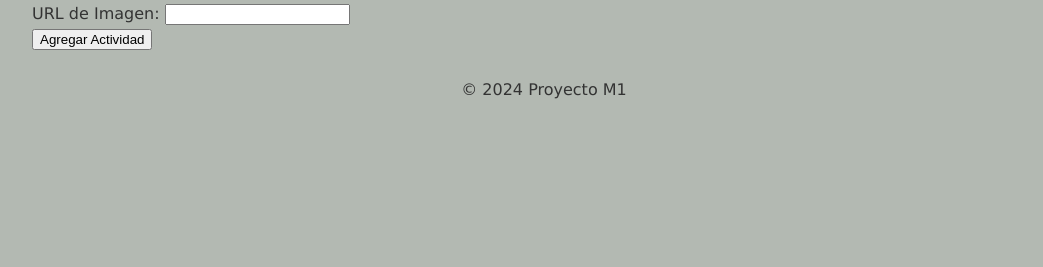
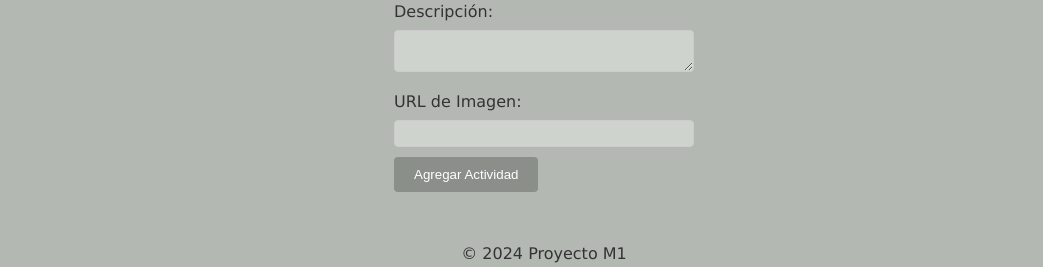
Before and after one commit to MarcosAnselmoPortillo/henry-m1-personal-website, a website: page index.html in a window 1280 px wide. Shown: the part 699-966 px from the top of the page, without its empty margins (96-1139 px from the left). Before the commit the page ends 802 px from the top, so only its background shows below. Drawn offline with Linux system fonts and the light colour scheme.

Commit message:
Solving Agregar Actividad feature from homework 03-M1

```diff
--- a/index.html
+++ b/index.html
@@ -49,7 +49,7 @@
           <label for="url-imagen">URL de Imagen:</label>
           <input type="url" id="url-imagen" name="url-imagen" /><br />
 
-          <button id="agregar-actividad-btn" type="submit">
+          <button id="agregar-actividad-btn" type="button">
             Agregar Actividad
           </button>
         </form>
--- a/scripts/index.js
+++ b/scripts/index.js
@@ -29,7 +29,6 @@ class Repository {
 const repository = new Repository();
 
 function convertActivityToHtml(activity) {
-  console.log(activity);
   const { id, title, description, imgUrl } = activity;
 
   const titleTag = document.createElement("h3");
@@ -38,7 +37,7 @@ function convertActivityToHtml(activity) {
 
   titleTag.innerHTML = title;
   descriptionTag.innerHTML = description;
-  imageTag.src = imgUrl;
+  imageTag.setAttribute("src", imgUrl);
 
   const divActivity = document.createElement("div");
 
@@ -47,7 +46,7 @@ function convertActivityToHtml(activity) {
   divActivity.appendChild(imageTag);
 
   divActivity.className = "actividad";
-  console.log(divActivity);
+
   return divActivity;
 }
 
@@ -56,20 +55,15 @@ function convertirTodasLasActivities() {
     "contenedor-actividades"
   );
 
-  console.log(contenedorActividades);
-
   contenedorActividades.innerHTML = " ";
 
   const actividades = repository.getAllActivities();
-  console.log(actividades);
 
   const activitiesHTML = actividades.map(convertActivityToHtml);
-  console.log(activitiesHTML);
 
   activitiesHTML.forEach((element) => {
     contenedorActividades.appendChild(element);
   });
-  console.log(contenedorActividades);
 }
 
 const agregarActividadButton = document.getElementById("agregar-actividad-btn");
@@ -92,8 +86,6 @@ const agregarActividadHandler = () => {
 
   repository.createActivity(++idActividad, titulo, descripcion, imagenUrl);
 
-  console.log(repository.getAllActivities());
-
   convertirTodasLasActivities();
 };
 
--- a/styles/styles.css
+++ b/styles/styles.css
@@ -12,6 +12,10 @@ h1 {
 h2 {
   text-align: center;
   font-size: 2em;
+}
+
+h3 {
+  font-size: 1.2em;
 }
 
 section {
@@ -44,9 +48,55 @@ footer{
   justify-content: space-evenly;
   align-items: center;
   flex-wrap: wrap;
+  margin-top:  1.5rem;
 }
 
 .actividades img {
-  max-width: 100%;
+  max-width: 300px;
   height: auto;
+  transition: transform 0.3s ease;
 }
+
+.actividad:hover {
+  transform: scale(1.05);
+}
+
+.actividad p{
+    max-width: 300px;
+    font-size: small;
+}
+
+form {
+  width: 300px;
+  margin: 0 auto;
+}
+
+label {
+  display: block;
+  margin-bottom: 5px;
+}
+
+input[type="text"],
+input[type="url"],
+textarea {
+  width: 100%;
+  padding: 5px;
+  margin-bottom: 10px;
+  border: 1px solid #ccc;
+  border-radius: 4px;
+  box-sizing: border-box;
+  background-color: rgb(206, 212, 205);
+}
+
+button {
+  padding: 10px 20px;
+  background-color: rgb(139, 143, 138);
+  color: #fff;
+  border: none;
+  border-radius: 4px;
+  cursor: pointer;
+}
+
+button:hover {
+  background-color: rgb(153, 165, 151);
+}
```
